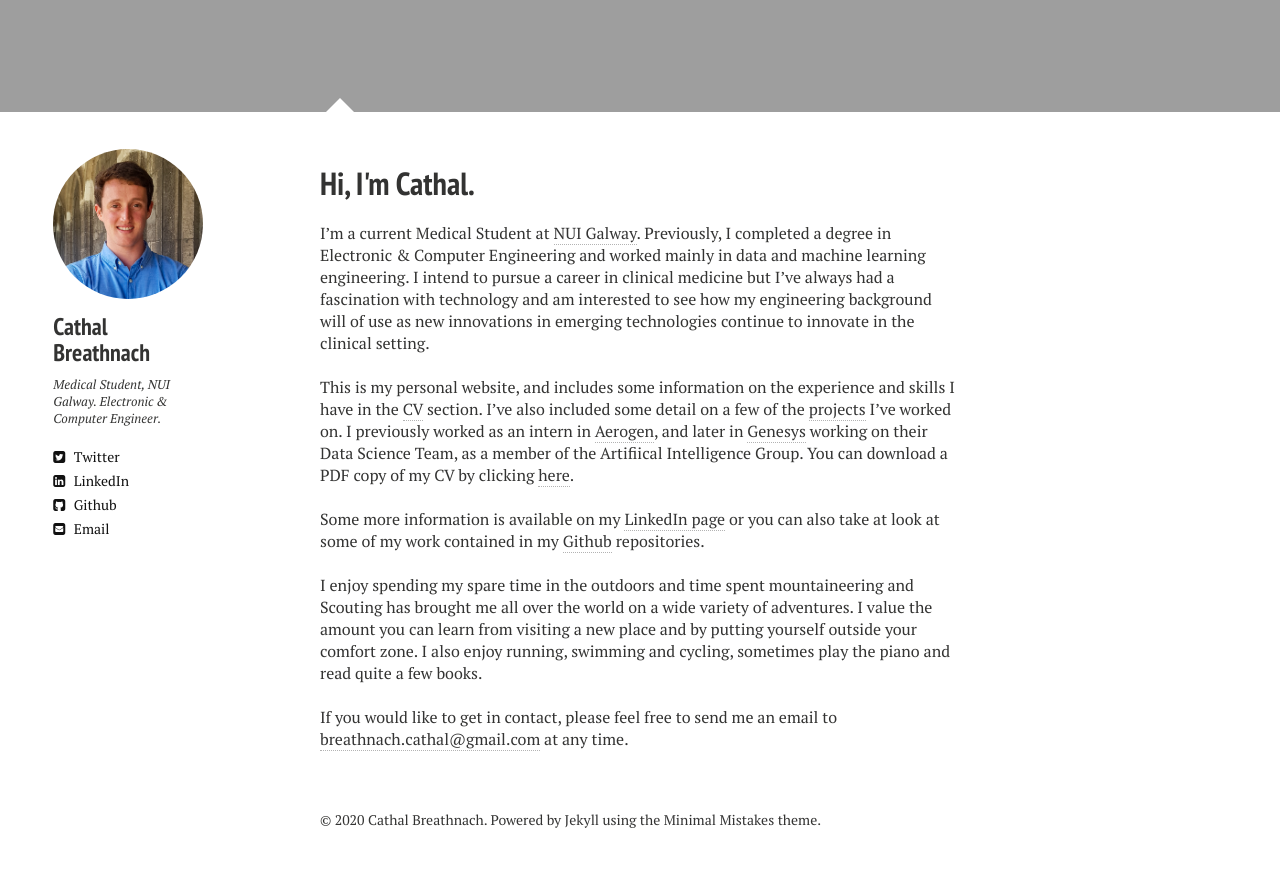
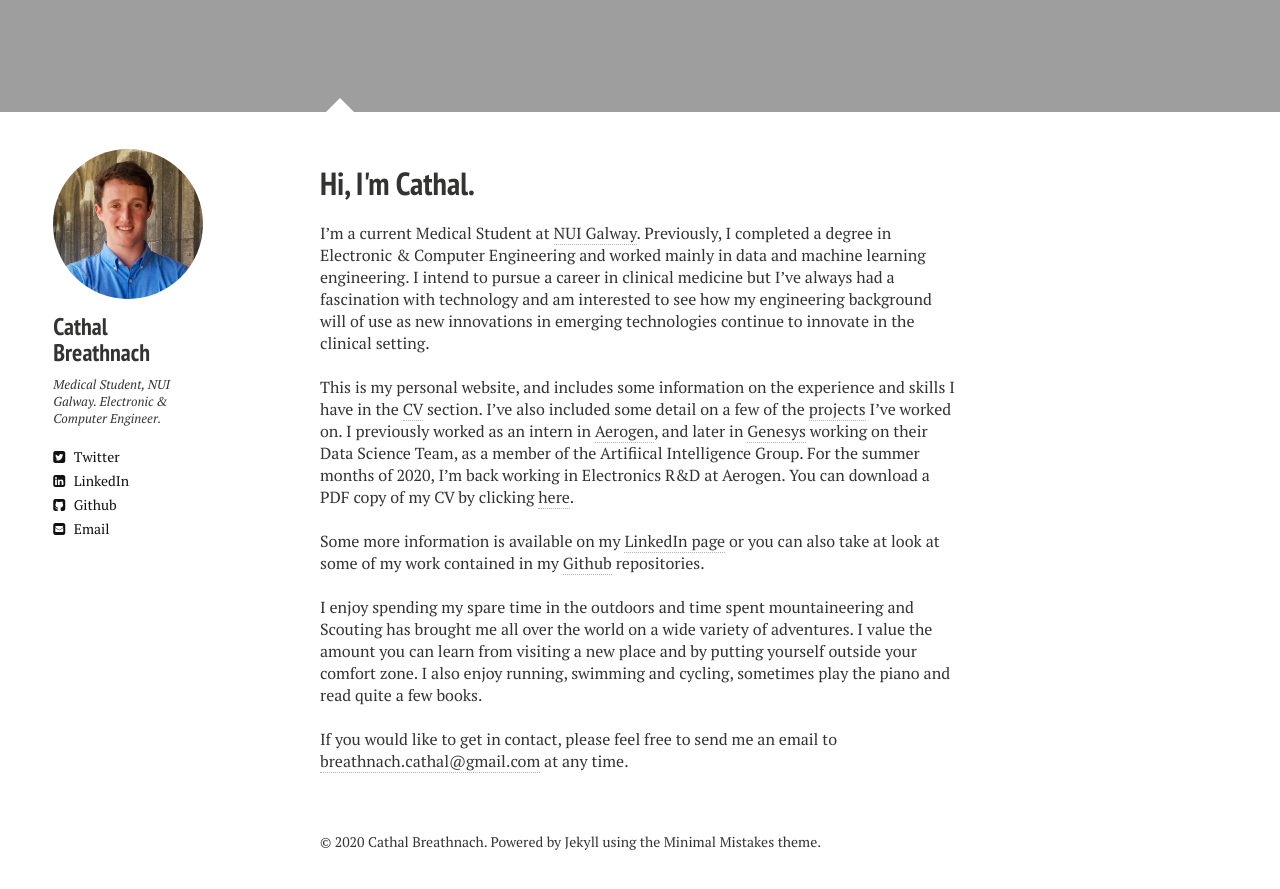
Before and after one commit to cbreathnach/cbreathnach.github.io, a Jekyll site: the page built from index.md, in a window 1280 px wide and 900 px high, scrolled down 916 px. Shown: the top 889 px of the window. Built offline with Jekyll 4.4.1, drawn with Linux system fonts in a browser that asks for light colours; nearby versions of some CDN libraries; the list of posts is cut into pages by our own code.

Commit message:
Update Bio

```diff
--- a/index.md
+++ b/index.md
@@ -11,7 +11,7 @@ image:
 I'm a current Medical Student at [NUI Galway](https://www.nuigalway.ie/). Previously, I completed a degree in Electronic & Computer Engineering and worked mainly in data and machine learning engineering. I intend to pursue a career in clinical medicine but I've always had a fascination with technology and am interested to see how my engineering background will of use as new innovations in emerging technologies continue to innovate in the clinical setting.
 
 <br />
-This is my personal website, and includes some information on the experience and skills I have in the [CV](http://cathalbreathnach.com/cv) section. I've also included some detail on a few of the [projects](http://cathalbreathnach.com/projects) I've worked on. I previously worked as an intern in [Aerogen](https://www.aerogen.com), and later in [Genesys](https://www.genesys.com/) working on their Data Science Team, as a member of the Artifiical Intelligence Group. You can download a PDF copy of my CV by clicking [here]({{cathalbreathnach.com}}/documents/Cathal_Breathnach_CV.pdf).
+This is my personal website, and includes some information on the experience and skills I have in the [CV](http://cathalbreathnach.com/cv) section. I've also included some detail on a few of the [projects](http://cathalbreathnach.com/projects) I've worked on. I previously worked as an intern in [Aerogen](https://www.aerogen.com), and later in [Genesys](https://www.genesys.com/) working on their Data Science Team, as a member of the Artifiical Intelligence Group. For the summer months of 2020, I'm back working in Electronics R&D at Aerogen. You can download a PDF copy of my CV by clicking [here]({{cathalbreathnach.com}}/documents/Cathal_Breathnach_CV.pdf).
 
 <!-- <br />
 I am interested in applying my experience to solving relevant real-world problems by implementing innovative engineering approaches. I have a particular interest in designing practical solutions using artificial intelligence and next-generation technologies but I also enjoy gaining an understanding of the theory and mathematics that describe problems. I am well organised with a persistent attention to detail and can apply concepts at a high performance level. -->
```
